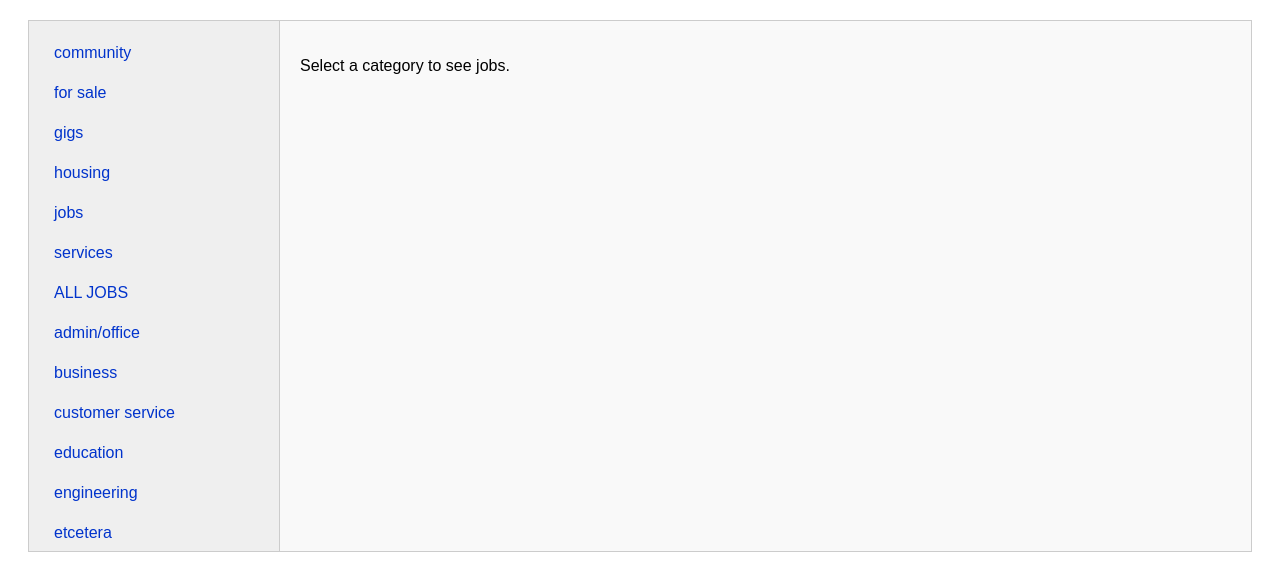
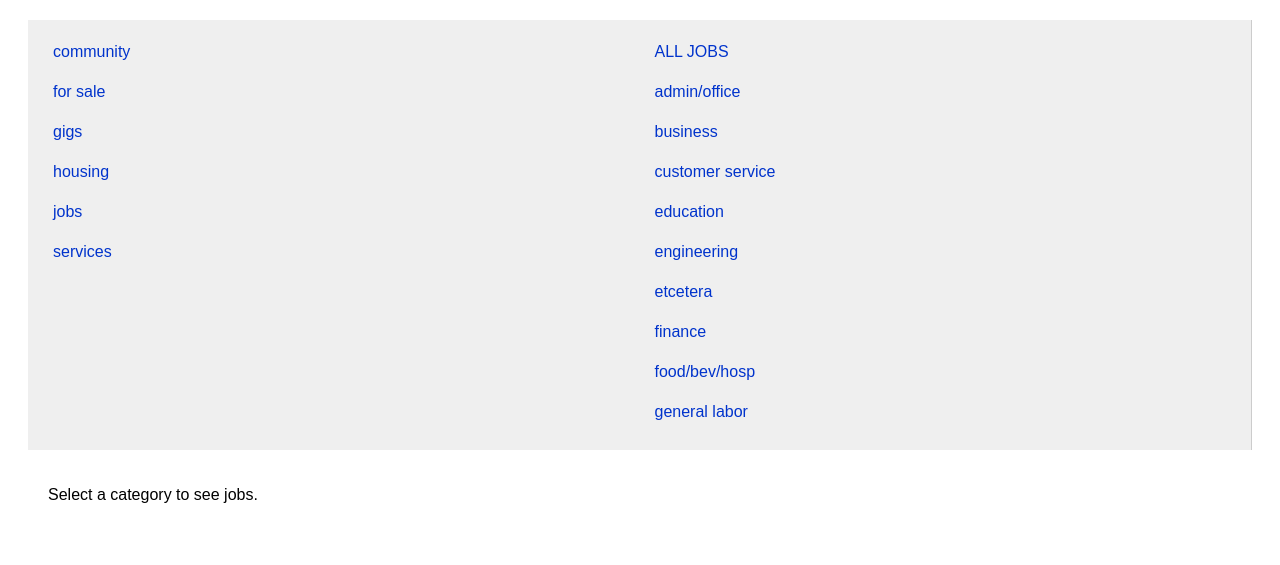
Before and after one commit to Ibrahim-ux955/job-portal, a Flask app: page /categories in a window 1280 px wide. Shown: the part 108-673 px from the top of the page. Run offline with Flask 3, Linux system fonts and the light colour scheme; some libraries are stand-ins or nearby versions.

Commit message:
Updated category sidebar to two-column Craigslist style

```diff
--- a/templates/category_view.html
+++ b/templates/category_view.html
@@ -92,16 +92,26 @@
     }
 </style>
 
-<div class="category-layout">
-    <!-- Category Sidebar -->
-    <div class="category-left">
-        {% for item in left + right %}
+<div class="category-left" style="display: flex; gap: 10px;">
+    <div style="flex: 1;">
+        {% for item in left %}
             <a href="{{ url_for('category_jobs', category=item) }}"
                class="{% if item == category %}active{% endif %}">
                 {{ item }}
             </a>
         {% endfor %}
     </div>
+    <div style="flex: 1;">
+        {% for item in right %}
+            <a href="{{ url_for('category_jobs', category=item) }}"
+               class="{% if item == category %}active{% endif %}">
+                {{ item }}
+            </a>
+        {% endfor %}
+    </div>
+</div>
+
+
 
     <!-- Jobs Listing -->
     <div class="category-right">
```
